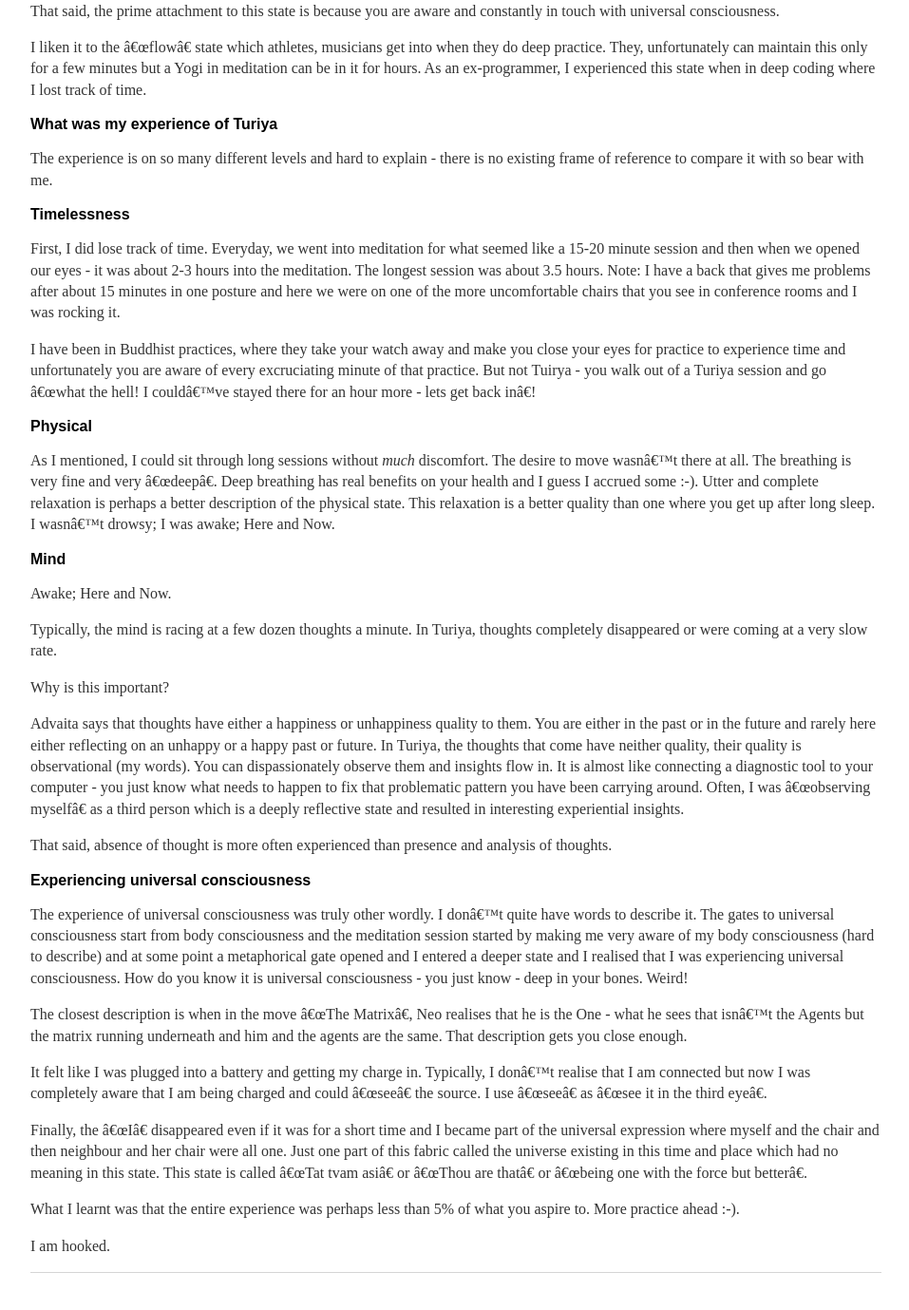
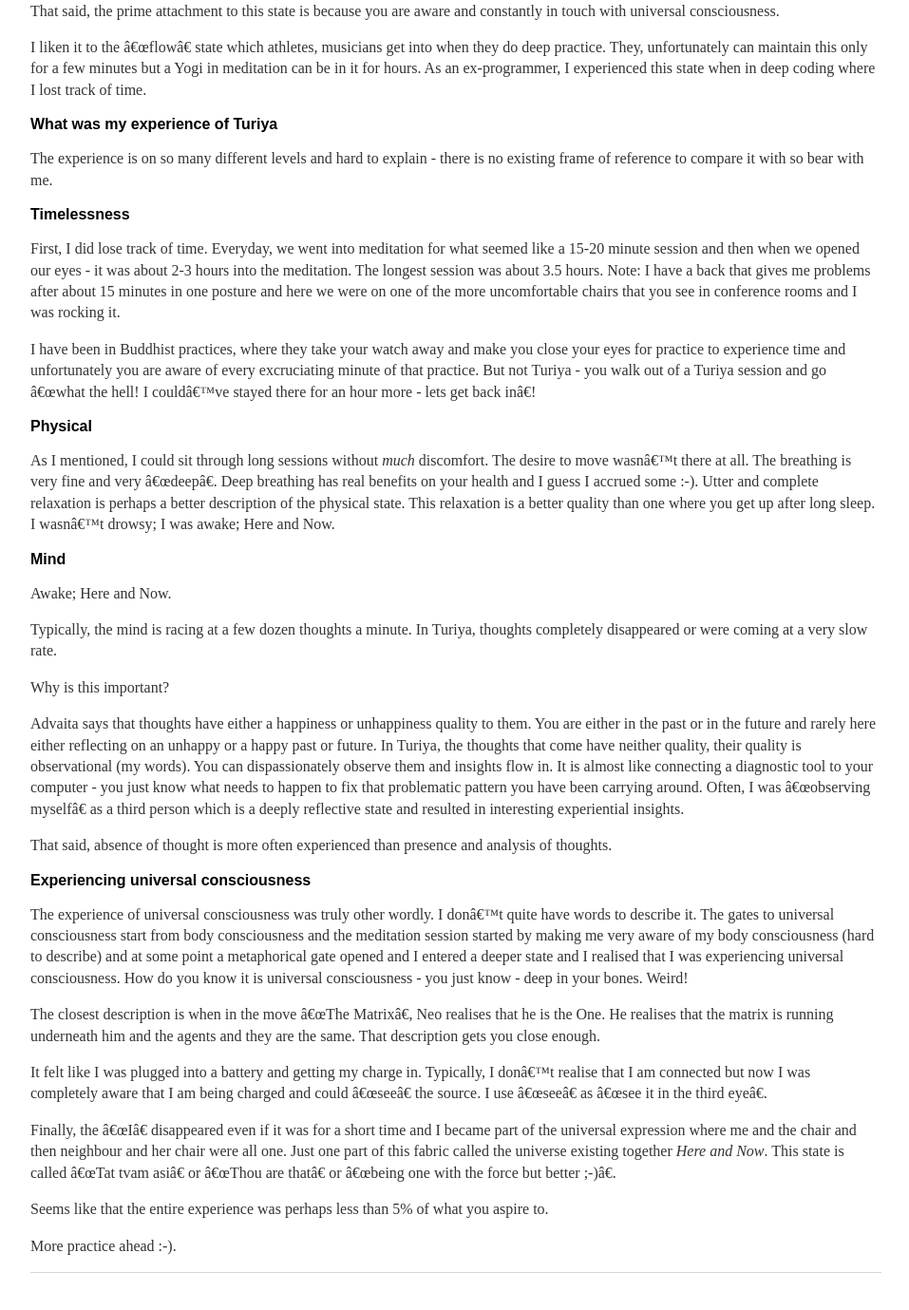
Before and after one commit to harpreetsingh/harpreetsingh.github.io, a Jekyll site: the page built from _posts/2017-10-23-chasing-turiya.md, in a window 1280 px wide and 1400 px high, scrolled down 1388 px. Shown: the top 1379 px of the window at 95% size, without its empty margins (160-1117 px from the left). Built offline with Jekyll 4.4.1, drawn with Linux system fonts in a browser that asks for light colours; a script that is not in the unit is left out.

Commit message:
fixed wording

```diff
--- a/_posts/2017-10-23-chasing-turiya.md
+++ b/_posts/2017-10-23-chasing-turiya.md
@@ -39,7 +39,7 @@ The experience is on so many different levels and hard to explain - there is no
 # Timelessness
 First, I did lose track of time. Everyday, we went into meditation for what seemed like a 15-20 minute session and then when we opened our eyes - it was about 2-3 hours into the meditation. The longest session was about 3.5 hours. Note: I have a back that gives me problems after about 15 minutes in one posture and here we were on one of the more uncomfortable chairs that you see in conference rooms and I was rocking it.
 
-I have been in Buddhist practices, where they take your watch away and make you close your eyes for practice to experience time and unfortunately you are aware of every excruciating minute of that practice. But not Tuirya - you walk out of a Turiya session and go "what the hell! I could've stayed there for an hour more - lets get back in"!
+I have been in Buddhist practices, where they take your watch away and make you close your eyes for practice to experience time and unfortunately you are aware of every excruciating minute of that practice. But not Turiya - you walk out of a Turiya session and go "what the hell! I could've stayed there for an hour more - lets get back in"!
 
 # Physical
 As I mentioned, I could sit through long sessions without *much* discomfort. The desire to move wasn't there at all. The breathing is very fine and very "deep". Deep breathing has real benefits on your health and I guess I accrued some :-). Utter and complete relaxation is perhaps a better description of the physical state. This relaxation is a better quality than one where you get up after long sleep. I wasn't drowsy; I was awake; Here and Now.
@@ -58,12 +58,12 @@ That said, absence of thought is more often experienced than presence and analys
 # Experiencing universal consciousness
 The experience of universal consciousness was truly other wordly. I don't quite have words to describe it. The gates to universal consciousness start from body consciousness and the meditation session started by making me very aware of my body consciousness (hard to describe) and at some point a metaphorical gate opened and I entered a deeper state and I realised that I was experiencing universal consciousness. How do you know it is universal consciousness - you just know - deep in your bones. Weird!
 
-The closest description is when in the move "The Matrix", Neo realises that he is the One - what he sees that isn't the Agents but the matrix running underneath and him and the agents are the same. That description gets you close enough.
+The closest description is when in the move "The Matrix", Neo realises that he is the One. He realises that the matrix is running underneath him and the agents and they are the same. That description gets you close enough.
 
 It felt like I was plugged into a battery and getting my charge in. Typically, I don't realise that I am connected but now I was completely aware that I am being charged and could "see" the source. I use "see" as "see it in the third eye".
 
-Finally, the "I" disappeared even if it was for a short time and I became part of the universal expression where myself and the chair and then neighbour and her chair were all one. Just one part of this fabric called the universe existing in this time and place which had no meaning in this state. This state is called "Tat tvam asi" or "Thou are that" or "being one with the force but better".
+Finally, the "I" disappeared even if it was for a short time and I became part of the universal expression where me and the chair and then neighbour and her chair were all one. Just one part of this fabric called the universe existing together *Here and Now*. This state is called "Tat tvam asi" or "Thou are that" or "being one with the force but better ;-)".
 
-What I learnt was that the entire experience was perhaps less than 5% of what you aspire to. More practice ahead :-).
+Seems like that the entire experience was perhaps less than 5% of what you aspire to.
 
-I am hooked.
+More practice ahead :-).
```
